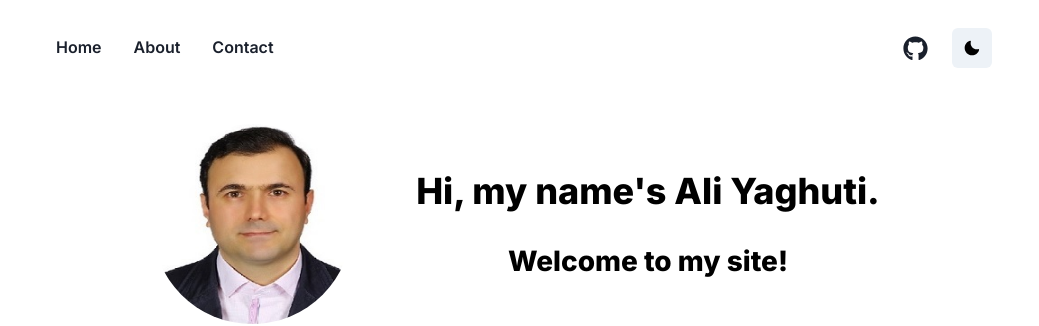
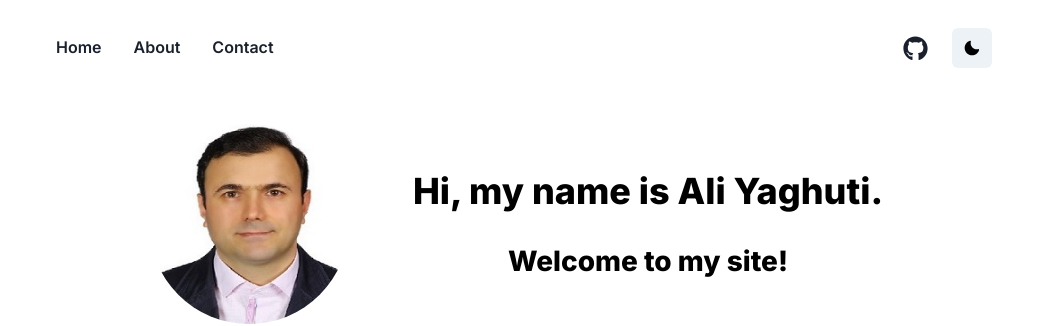
Before and after one commit to ayaghuti/myPersonalPage, a Next.js app: page / in a window 1280 px wide. Shown: the top 326 px of the page, without its empty margins (124-1163 px from the left). Built offline with nearby package versions, Linux system fonts and the light colour scheme.

Commit message:
applying changes

```diff
--- a/components/Hero.js
+++ b/components/Hero.js
@@ -20,7 +20,7 @@ const Hero = () => {
         </Box>
         <Box ml={[0, 2, 8, 8]} align="center">
           <Heading as="h1" size={"xl"} my={[0, 0, 4, 4]} py={2}>
-            Hi, my name's Ali Yaghuti.
+            Hi, my name is Ali Yaghuti.
           </Heading>
           <Heading as="h2" size={"lg"} my={[0, 0, 4, 4]} py={2}>
             Welcome to my site!
--- a/pages/about.js
+++ b/pages/about.js
@@ -43,7 +43,7 @@ const About = () => {
               Ali Yaghuti
             </Heading>
             <Text px={4} fontSize={["lg", "lg", "xl", "xl"]}>
-              Ali Yaghutiniat is an Electronics Engineer who loves coding. It's
+              Ali Yaghutiniat is an Electronics Engineer who loves coding. It is
               really amazing being able to create something from almost nothing.
               Like a painter who gives life to a blank convas. To do so I have
               gone through a roadmap from bootcamper in{" "}
```
